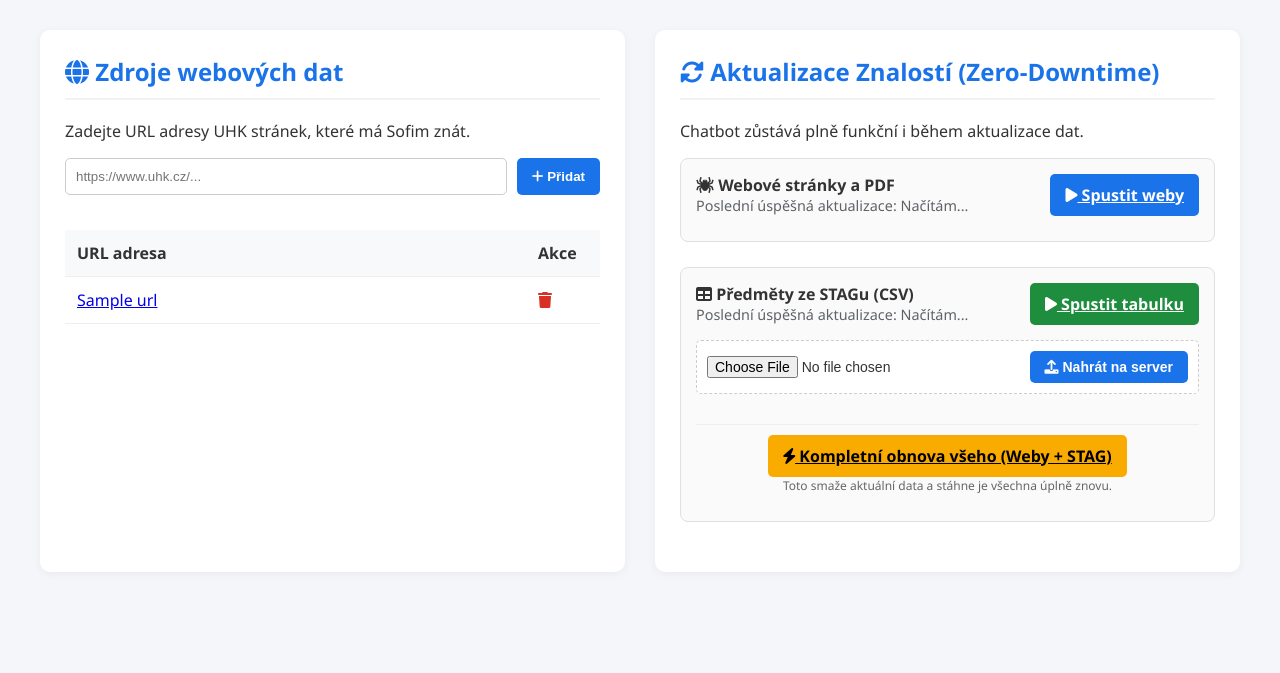
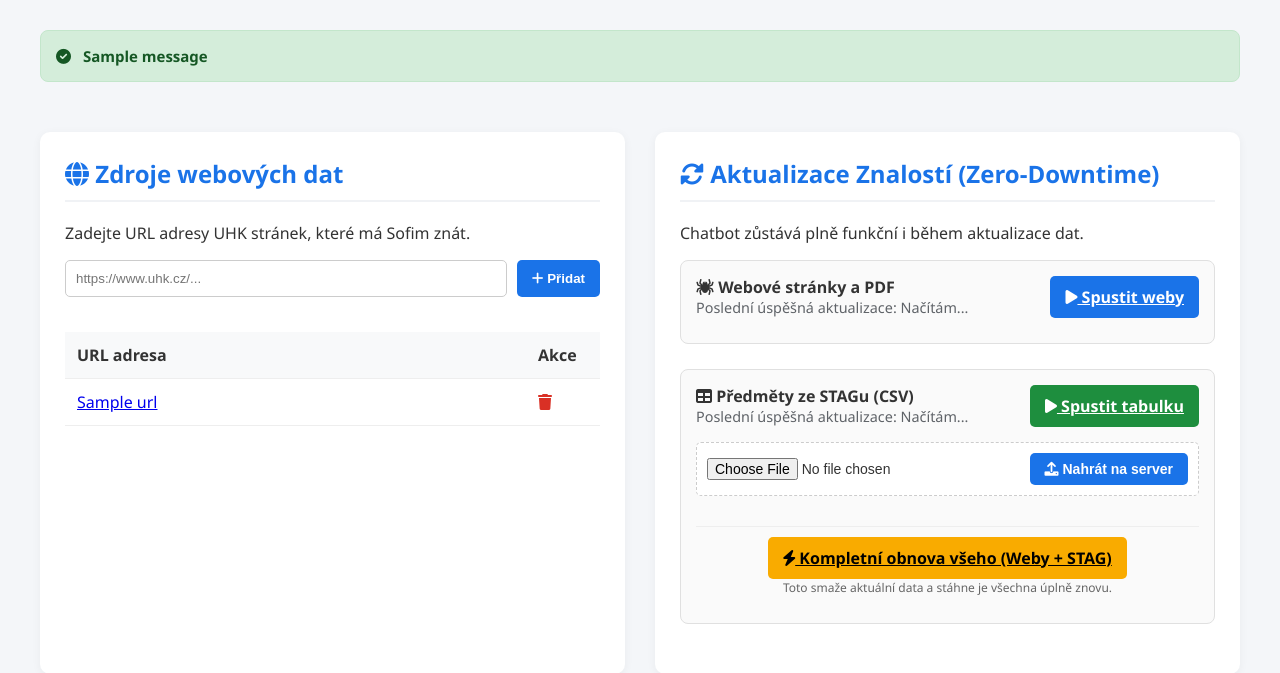
Before and after one commit to dominikpalla/sofim, a Flask app: template templates/admin_dashboard.html in a window 1280 px wide. Shown: the part 103-776 px from the top of the page. Before the commit the page ends 682 px from the top, so only its background shows below. Run offline with Flask 3, Linux system fonts and the light colour scheme; the template is opened without the code that fills it: most values are stand-ins (such as "Sample title", 1, 10 or a date in 2020); one stand-in notice (Sample message) is shown.

Commit message:
Feedback for Admin dashboard

```diff
--- a/application.py
+++ b/application.py
@@ -1,5 +1,5 @@
 import numpy as np
-from flask import Flask, request, render_template, jsonify, session, redirect, url_for
+from flask import Flask, request, render_template, jsonify, session, redirect, url_for, flash
 import requests
 import threading
 from database import load_embeddings_from_db, get_db_connection, get_sync_status
@@ -338,22 +338,23 @@ def admin_upload_csv():
         return redirect(url_for("admin_login"))
 
     if 'csv_file' not in request.files:
+        flash("Nebyl vybrán žádný soubor k nahrání.", "error")
         return redirect(url_for("admin_dashboard"))
 
     file = request.files['csv_file']
 
-    # Pokud uživatel neodeslal žádný soubor
     if file.filename == '':
+        flash("Nebyl vybrán žádný soubor k nahrání.", "error")
         return redirect(url_for("admin_dashboard"))
 
-    # Zkontrolujeme, že jde opravdu o CSV
     if file and file.filename.endswith('.csv'):
-        # Ujistíme se, že složka 'data' vůbec existuje
         os.makedirs('data', exist_ok=True)
-
-        # Uložíme soubor a natvrdo ho přejmenujeme na to, co čeká ingest.py
         save_path = os.path.join('data', 'predmety.csv')
         file.save(save_path)
+        # Zde jsme přidali úspěšnou hlášku!
+        flash("Paráda! Nové CSV s předměty bylo úspěšně nahráno. Nyní můžeš spustit aktualizaci tabulky.", "success")
+    else:
+        flash("Chyba: Prosím, nahraj pouze soubor ve formátu .csv.", "error")
 
     return redirect(url_for("admin_dashboard"))
 
--- a/templates/admin_dashboard.html
+++ b/templates/admin_dashboard.html
@@ -49,6 +49,25 @@
 </div>
 
 <div class="container">
+
+    {% with messages = get_flashed_messages(with_categories=true) %}
+      {% if messages %}
+        <div style="grid-column: 1 / -1;">
+        {% for category, message in messages %}
+          <div style="padding: 15px; margin-bottom: 20px; border-radius: 8px; font-weight: bold; font-size: 15px;
+                      {% if category == 'success' %} background-color: #d4edda; color: #155724; border: 1px solid #c3e6cb;
+                      {% else %} background-color: #fce8e6; color: #d93025; border: 1px solid #fad2cf; {% endif %}">
+            {% if category == 'success' %}
+                <i class="fas fa-check-circle" style="margin-right: 8px;"></i>
+            {% else %}
+                <i class="fas fa-exclamation-triangle" style="margin-right: 8px;"></i>
+            {% endif %}
+            {{ message }}
+          </div>
+        {% endfor %}
+        </div>
+      {% endif %}
+    {% endwith %}
 
     <div class="card">
         <h2><i class="fas fa-globe"></i> Zdroje webových dat</h2>
```
